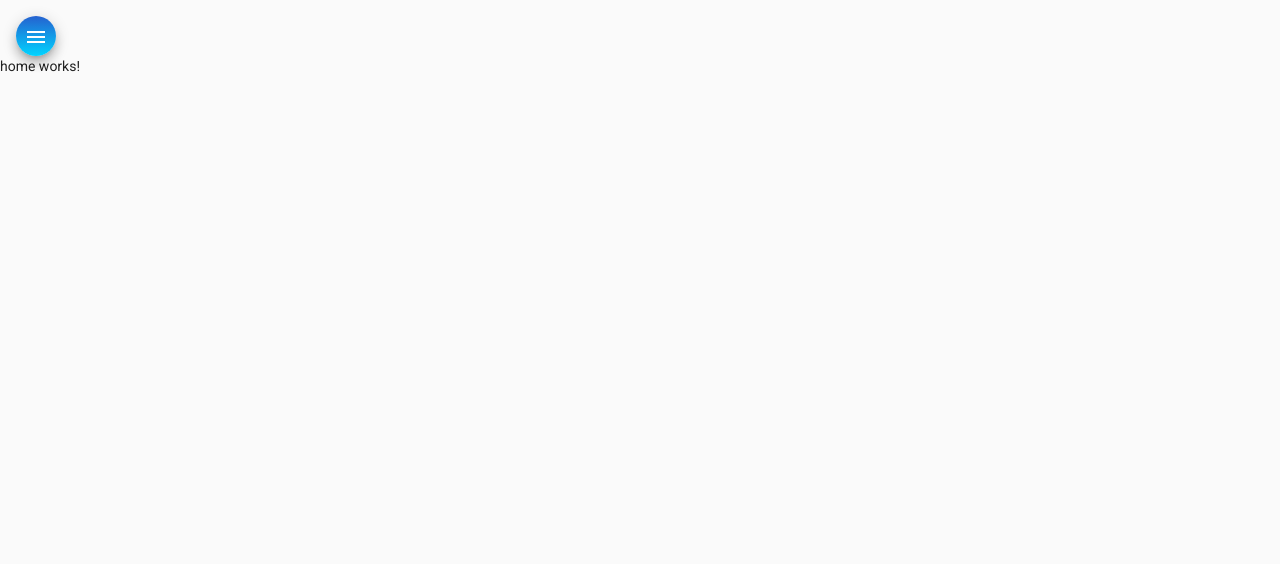
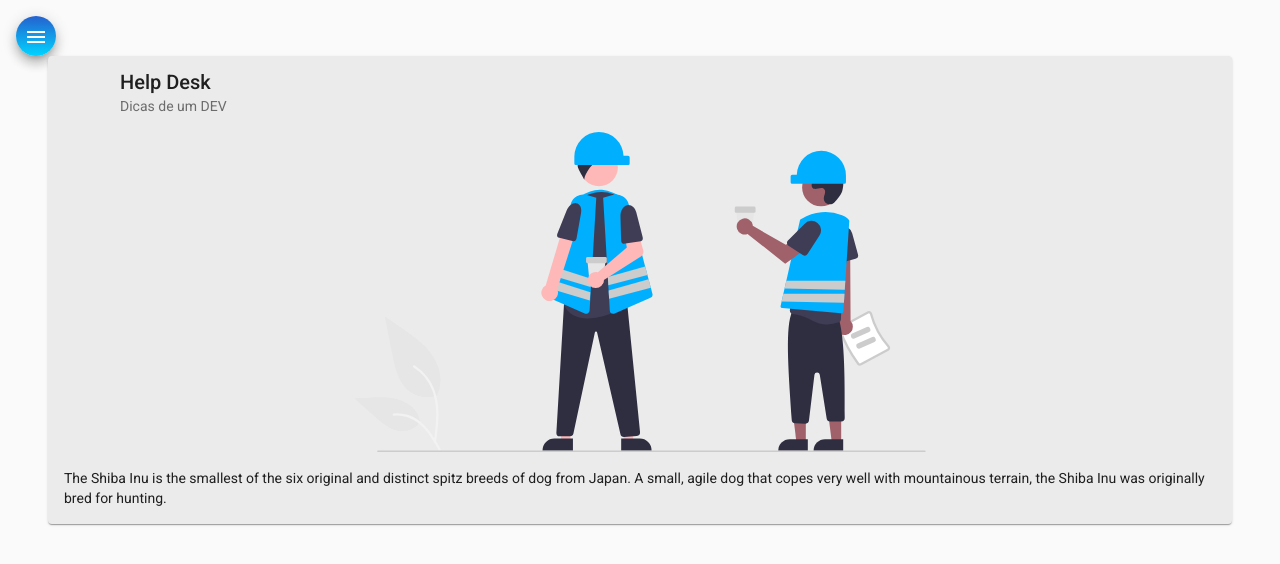
Before and after one commit to Hazarinn/helpdesk-front, an Angular app: page /home in a window 1280 px wide. Shown: the top 564 px of the page. Built offline with nearby package versions, Linux system fonts and the light colour scheme.

Commit message:
HTML e CSS para componente HOME

```diff
--- a/src/app/components/home/home.component.css
+++ b/src/app/components/home/home.component.css
@@ -0,0 +1,9 @@
+.card{
+    width: 90%;
+    margin: auto;
+    background-color: rgb(235, 235, 235);
+}
+
+img {
+    height: 20rem;
+}
--- a/src/app/components/home/home.component.html
+++ b/src/app/components/home/home.component.html
@@ -1 +1,16 @@
-<p>home works!</p>
+<mat-card class="card">
+    <mat-card-header>
+      <div mat-card-avatar class="example-header-image"></div>
+      <mat-card-title>Help Desk</mat-card-title>
+      <mat-card-subtitle>Dicas de um DEV</mat-card-subtitle>
+    </mat-card-header>
+    <img mat-card-image src="assets/img/home-image.svg" alt="Image Home Help Desk">
+    <mat-card-content>
+      <p>
+        The Shiba Inu is the smallest of the six original and distinct spitz breeds of dog from Japan.
+        A small, agile dog that copes very well with mountainous terrain, the Shiba Inu was originally
+        bred for hunting.
+      </p>
+    </mat-card-content>
+
+  </mat-card>
```
Also changed, not shown: src/assets/img/home-image.svg (added).
